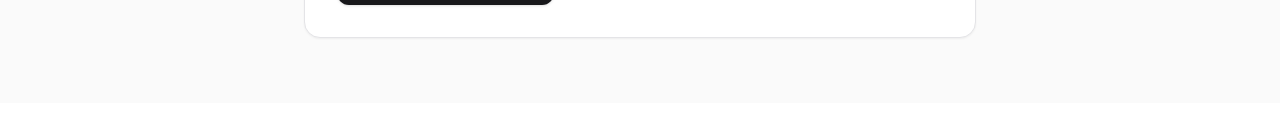
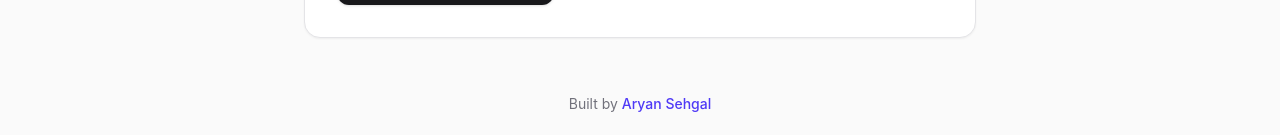
Before and after one commit to AryanSehgal/style-guided-face-to-anime-translation-app, a React (Vite) app: page / in a window 1280 px wide. Shown: the part 697-832 px from the top of the page. Before the commit the page ends 800 px from the top, so only its background shows below. Built offline with nearby package versions, Linux system fonts and the light colour scheme; no server answers.

Commit message:
Update App.tsx

```diff
--- a/src/App.tsx
+++ b/src/App.tsx
@@ -399,6 +399,19 @@
           onClose={() => setShowExportModal(false)}
         />
       )}
+
+      <footer className="py-6 text-center text-sm text-zinc-500 dark:text-zinc-400">
+        Built by{' '}
+        <a
+          href="https://github.com/AryanSehgal"
+          target="_blank"
+          rel="noopener noreferrer"
+          className="font-medium text-indigo-600 hover:underline dark:text-indigo-400"
+        >
+          Aryan Sehgal
+        </a>
+      </footer>
+
     </div>
   );
 }
```
